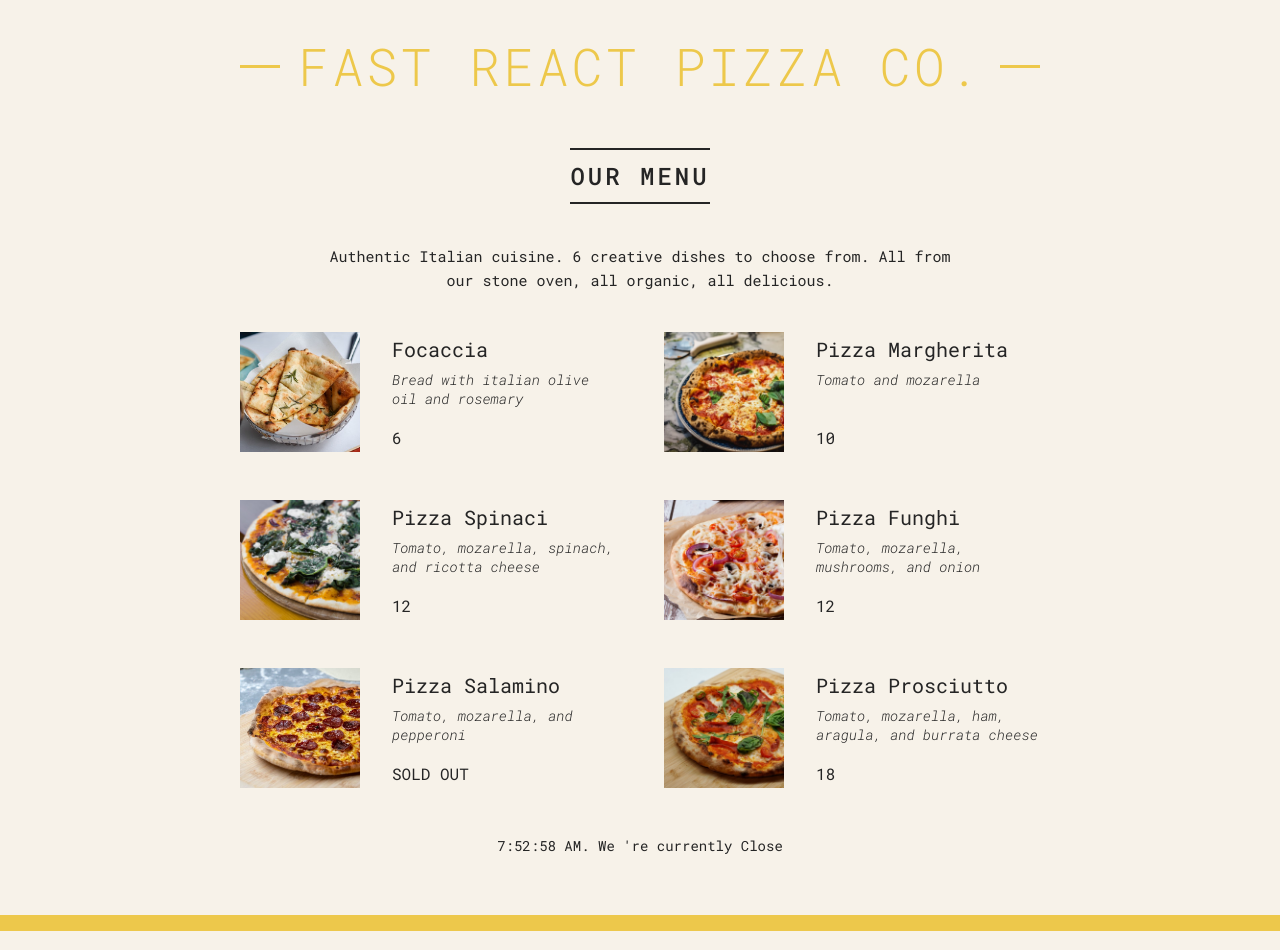
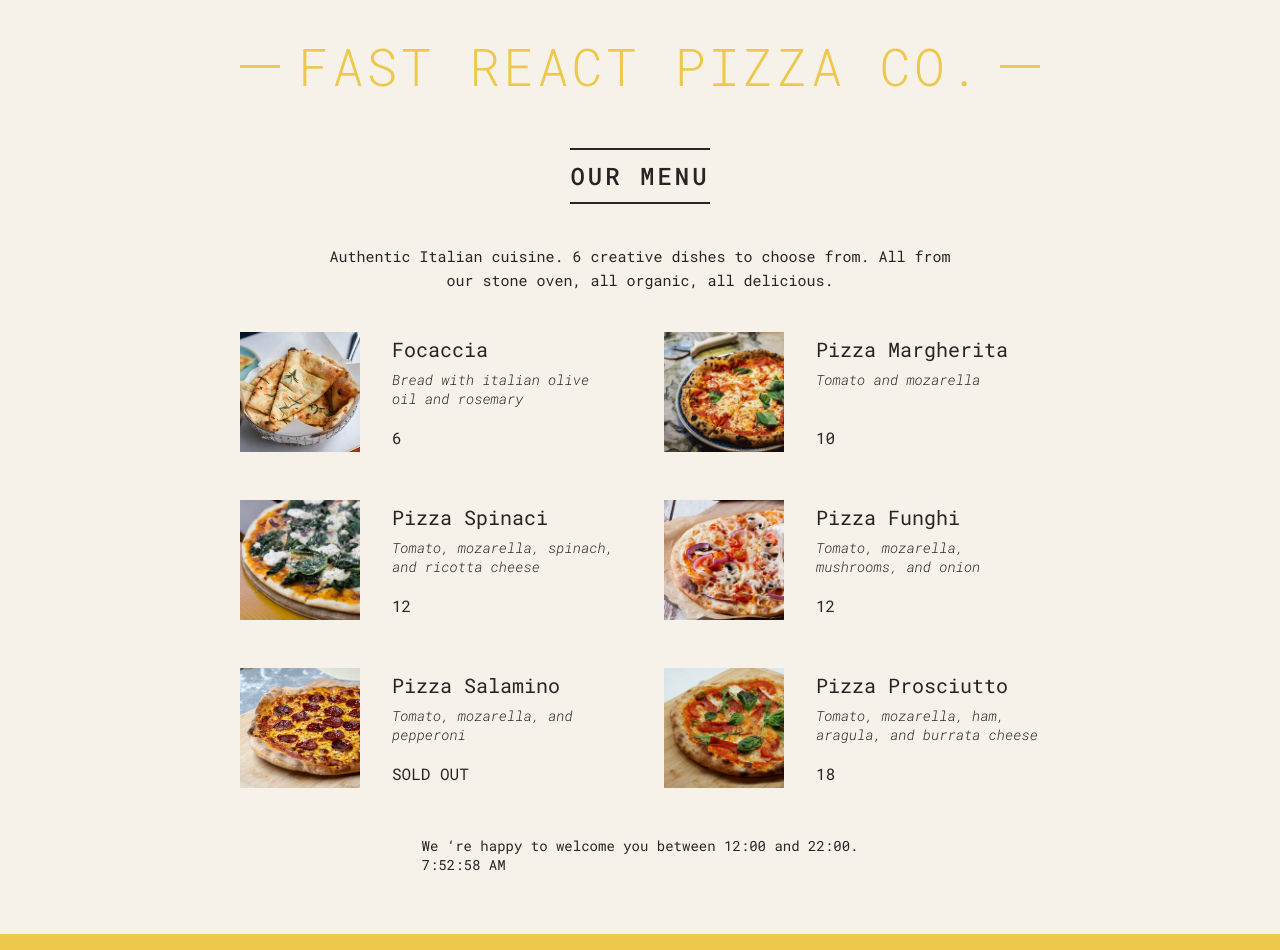
Before and after one commit to Abdalrahman-Muhammad/pizza-menu-react, a React (Vite) app: page / in a window 1280 px wide. Built offline with nearby package versions, Linux system fonts and the light colour scheme.

Commit message:
some enhancement

```diff
--- a/src/components/Footer.jsx
+++ b/src/components/Footer.jsx
@@ -15,10 +15,24 @@ const Footer = () => {
 
   const openHour = 12;
   const closedHour = 22;
-  const isClosed = hour >= closedHour || hour <= openHour;
+  const isOpen = hour >= openHour && hour <= closedHour;
   return (
     <footer className='footer'>
-      {time}. We &apos;re currently {isClosed ? 'Close' : 'open'}
+      {isOpen ? (
+        <div className='order'>
+          <p>
+            We &lsquo;re open untill {closedHour}:00. Come visit us or order
+            online.
+          </p>
+          <button className='btn'>Order</button>
+        </div>
+      ) : (
+        <p>
+          We &lsquo;re happy to welcome you between {openHour}:00 and{' '}
+          {closedHour}:00.
+        </p>
+      )}
+      <p>{time}</p>
     </footer>
   );
   // return React.createElement('footer', null, "We 're currently open!");
--- a/src/components/Menu.jsx
+++ b/src/components/Menu.jsx
@@ -1,5 +1,6 @@
 import Pizza from './Pizza';
 import { pizzaData } from '../../public/data';
+// const pizzaData = [];
 const Menu = () => {
   return (
     <main className='menu'>
@@ -8,11 +9,15 @@ const Menu = () => {
         Authentic Italian cuisine. 6 creative dishes to choose from. All from
         our stone oven, all organic, all delicious.
       </p>
-      <ul className='pizzas'>
-        {pizzaData.map((pizza, i) => (
-          <Pizza key={i} pizzaObj={pizza} />
-        ))}
-      </ul>
+      {pizzaData.length > 0 ? (
+        <ul className='pizzas'>
+          {pizzaData.map((pizza, i) => (
+            <Pizza key={i} pizzaObj={pizza} />
+          ))}
+        </ul>
+      ) : (
+        <p>We &lsquo;re still working on our menu. Please comeback later</p>
+      )}
     </main>
   );
 };
```
